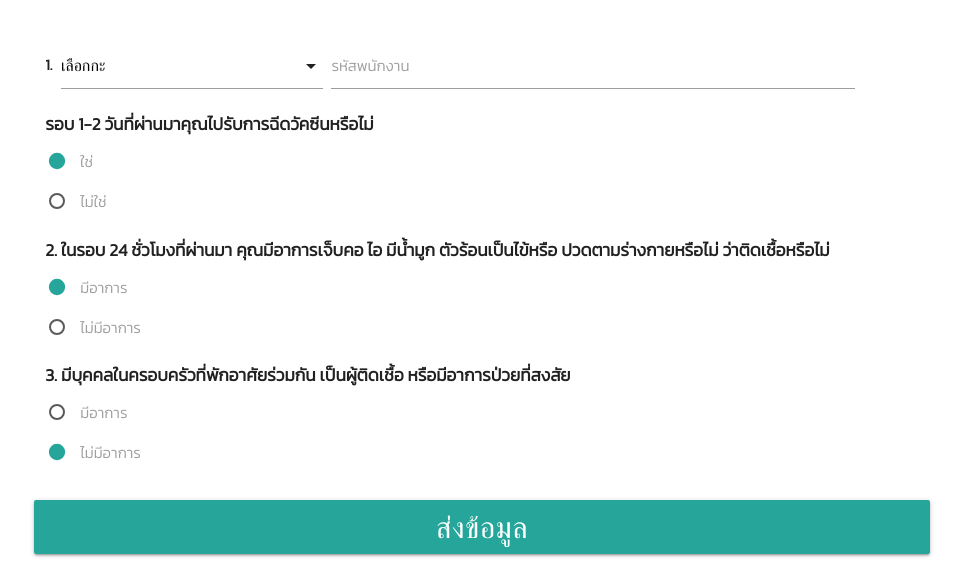
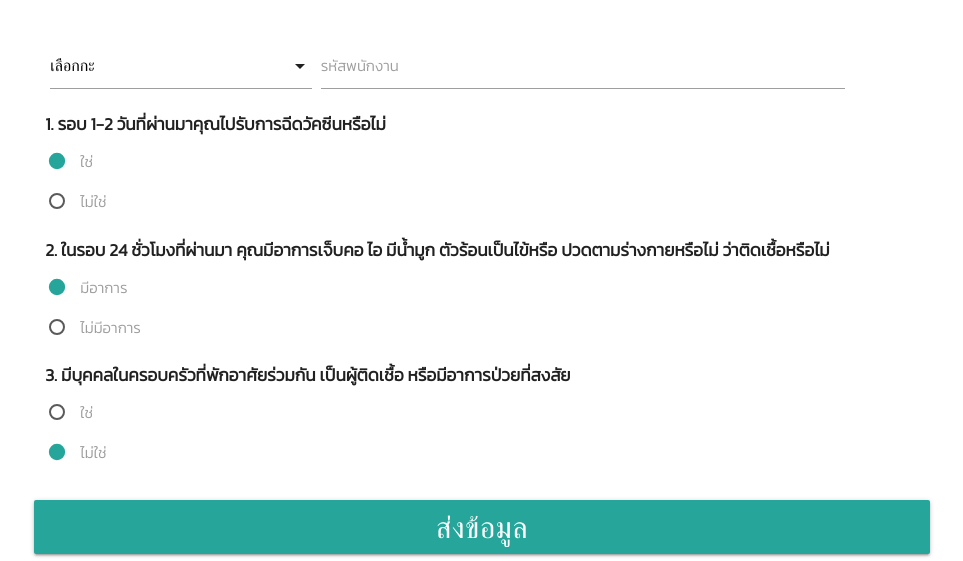
Before and after one commit to nopparat231/form-covid19, a PHP site: page /?insider in a window 1280 px wide. Shown: the part 370-931 px from the top of the page, without its empty margins (158-1121 px from the left). Run offline with PHP 8.4, Linux system fonts and the light colour scheme.

Commit message:
Update insider.php

```diff
--- a/insider.php
+++ b/insider.php
@@ -15,7 +15,7 @@
                     <form action="store.php" id="emp_check">
 
                         <div class="col s12">
-                            <b>1.</b>
+                            <b></b>
                             <div class="input-field inline" style="margin-bottom: 0;width: 30%;">
                                 <select name="emp_shift" id="emp_shift" required>
                                     <option value="" disabled selected>เลือกกะ</option>
@@ -28,7 +28,7 @@
                                 <label for="autocomplete-input">รหัสพนักงาน</label>
                             </div>
                             <!--      -->
-                            <h6> <b> รอบ 1-2 วันที่ผ่านมาคุณไปรับการฉีดวัคซีนหรือไม่ </b> </h6>
+                            <h6> <b> 1. รอบ 1-2 วันที่ผ่านมาคุณไปรับการฉีดวัคซีนหรือไม่ </b> </h6>
                             <p>
                                 <label>
                                     <input name="group101" type="radio" value="1" checked />
@@ -67,13 +67,13 @@
                             <p>
                                 <label>
                                     <input name="group2" type="radio" value="1" />
-                                    <span>มีอาการ</span>
+                                    <span>ใช่</span>
                                 </label>
                             </p>
                             <p>
                                 <label>
                                     <input name="group2" type="radio" value="0" checked />
-                                    <span>ไม่มีอาการ</span>
+                                    <span>ไม่ใช่</span>
                                 </label>
                             </p>
                         </div>
```
